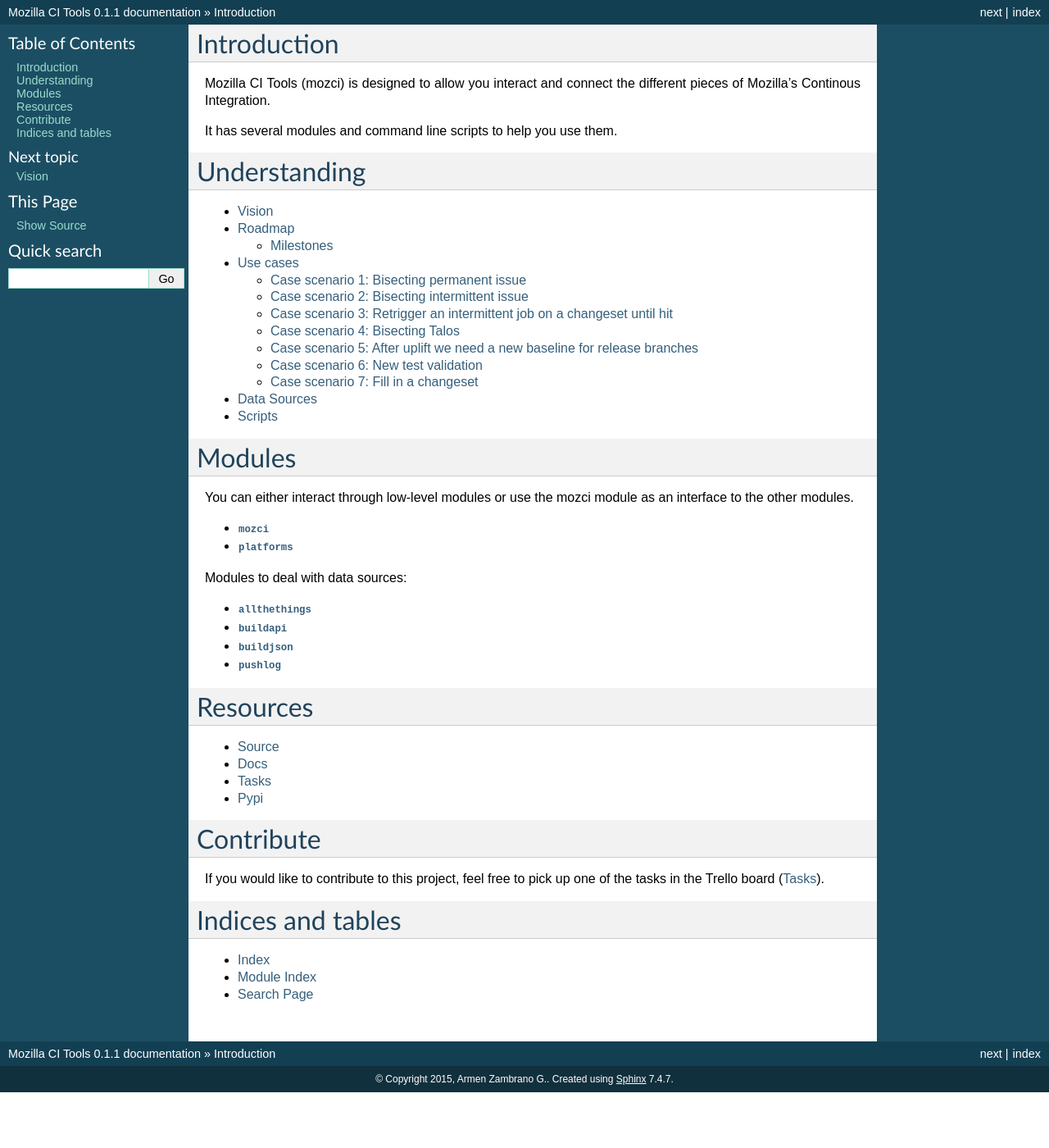
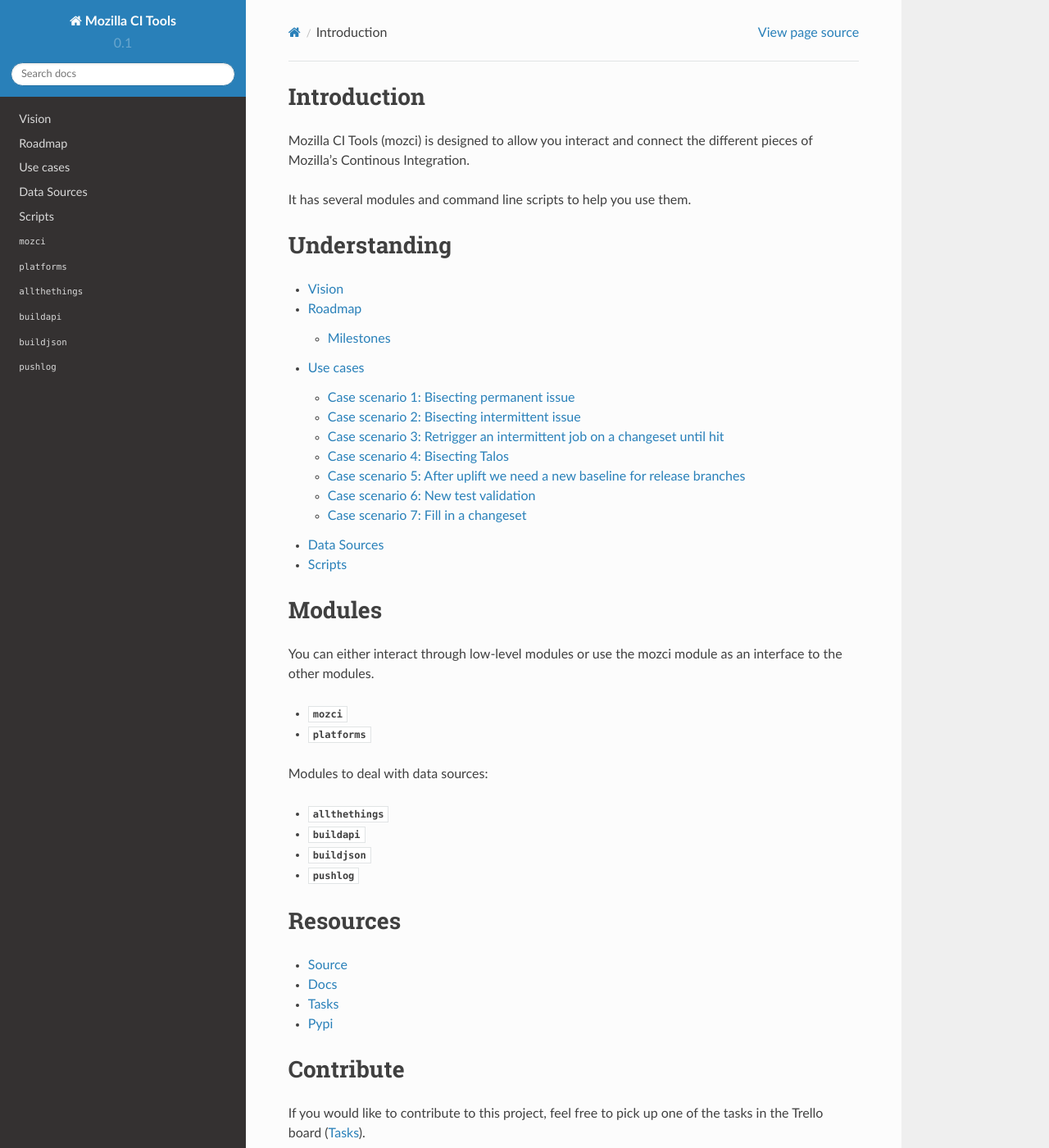
Before and after one commit to mozilla/mozilla_ci_tools, a Sphinx documentation site: the page built from docs/index.rst, in a window 1280 px wide and 1400 px high. Shown: the whole window at 82% size. Built offline with Sphinx 7.4.7 and the Read the Docs theme 2.0.0, drawn with Linux system fonts in a browser that asks for light colours; some of the changed text lies outside the part shown.

Commit message:
Make the local theme for the docs to match rtd.org theme

```diff
--- a/docs/conf.py
+++ b/docs/conf.py
@@ -102,7 +102,10 @@
 
 # The theme to use for HTML and HTML Help pages.  See the documentation for
 # a list of builtin themes.
-html_theme = 'default'
+import sphinx_rtd_theme
+html_theme = "sphinx_rtd_theme"
+html_theme_path = [sphinx_rtd_theme.get_html_theme_path()]
+
 
 # Theme options are theme-specific and customize the look and feel of a theme
 # further.  For a list of options available for each theme, see the
--- /dev/null
+++ b/docs/requirements.txt
@@ -0,0 +1,2 @@
+sphinx-autobuild==0.4.0
+sphinx-rtd-theme==0.1.6
```
